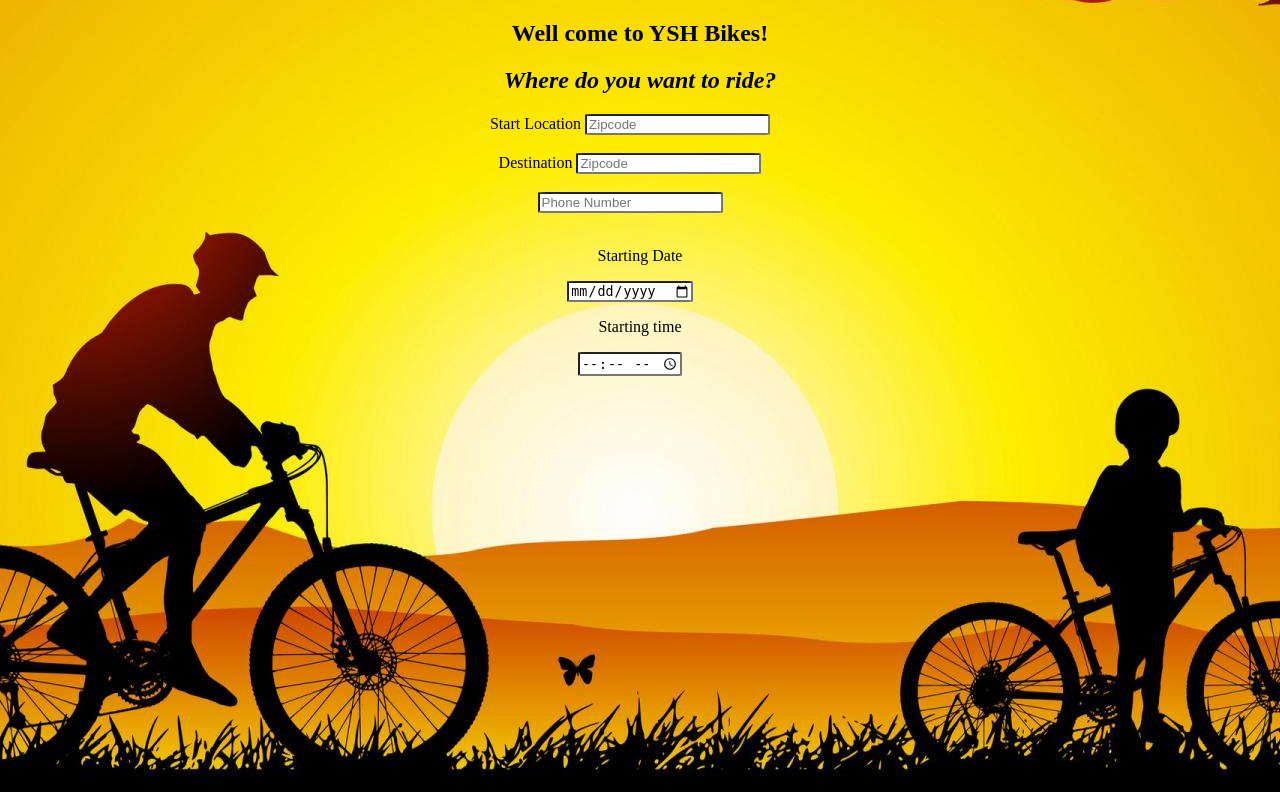
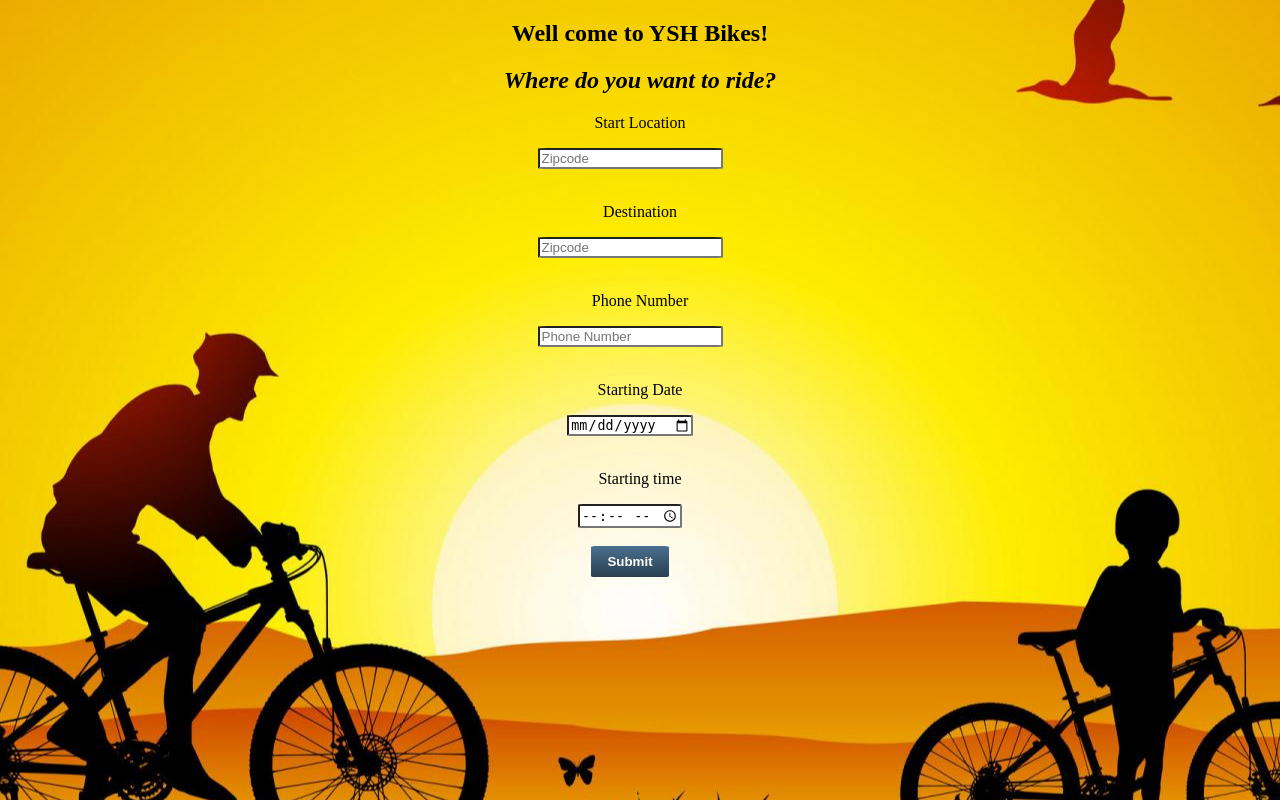
Before and after one commit to josephwele/project-2, a web app: file Unsolved/views/future.html in a window 1280 px wide. Run offline with its HTML, style and script files only (its server is not run), Linux system fonts and the light colour scheme; some libraries are stand-ins or nearby versions.

Commit message:
front end future and style

```diff
--- a/Unsolved/views/future.html
+++ b/Unsolved/views/future.html
@@ -8,43 +8,46 @@
     <title>Document</title>
 </head>
 <body class="future">
-    <div class="col-3-3">
+    <div class="port">
 
         <div class="heading">
         <h2><b>Well come to YSH Bikes!</b></h2>
         <h2><i>Where do you want to ride?</i></h2>
          </div>
 
+
         <div>
-        <label for="start" >Start Location</label>
+        <p>Start Location</p>
         <input type="text" name="start" id="start" placeholder="Zipcode">
     </div><br>
 
     <div>
 
-        <label for="destination" >Destination</label>
+            <p>Destination</p>
         <input type="text" name="destination" id="destination" placeholder="Zipcode">
     </div><br>
 
     <div>
 
-        <label for="phonenum" >
+        <p>Phone Number</p>
         <input type="text" name="phonenum" class="phonenum" id="phonenum" placeholder="Phone Number">
-        </label>
+
     </div><br>
 
     <div>
-        <p></p>Starting Date</p>
+        </p>Starting Date</p>
         <input type="date" name="date" id="date">
-    </div>
+    </div><br>
     <div>
             <p>Starting time</p>
             <input type="time" name="time" id="time">
-        </div>
+        </div><br>
 
+        <input type="submit" id="future-btn" class="future-btn" value="Submit">
 
 
     </div>
 
+
 </body>
 </html>
--- a/Unsolved/views/style.css
+++ b/Unsolved/views/style.css
@@ -83,6 +83,18 @@
 
   }
 
-  .col-3-3{
+
+  .port {
     text-align: center;
+
   }
+
+  .future-btn{
+    background: linear-gradient(#49708f, #293f50);
+    border: 0;
+    color: #fff;
+    cursor: pointer;
+    font-weight: bold;
+
+    padding: 8px 16px;
+  }
```
